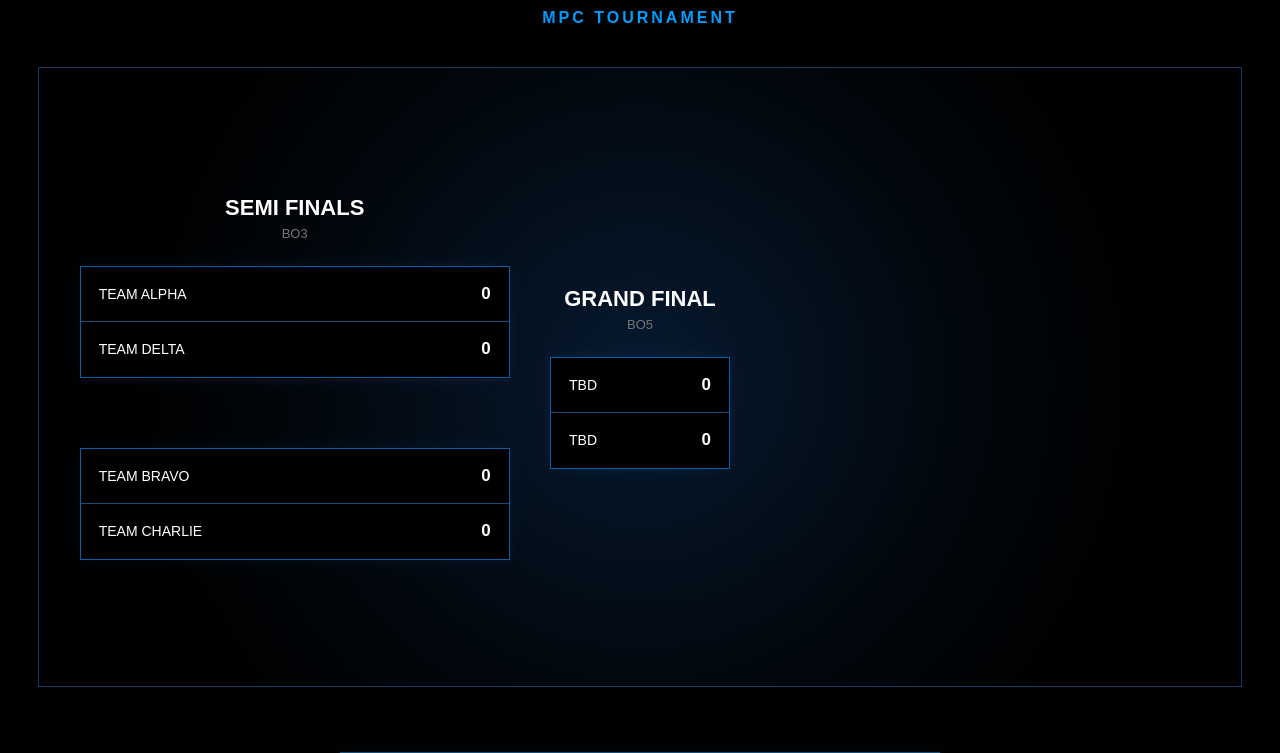
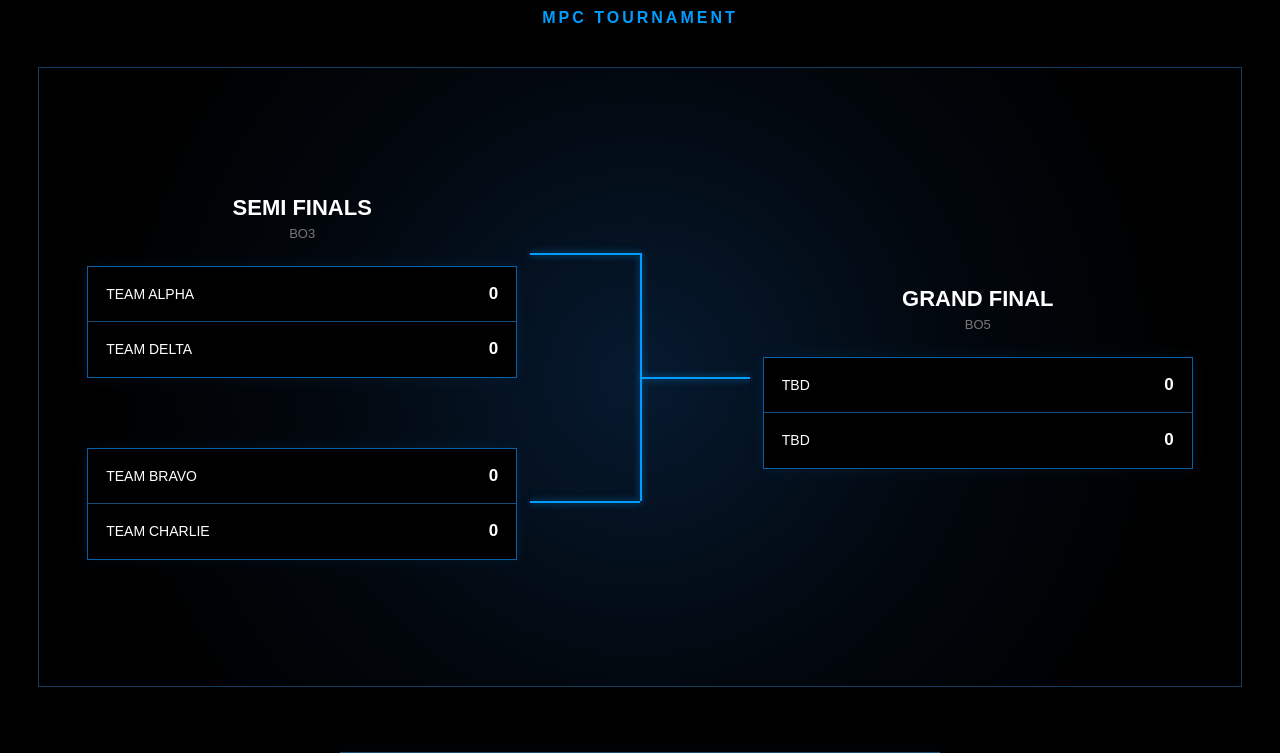
Before and after one commit to naqiuddin2303/MPC, a Flask app: page /playoff in a window 1280 px wide. Shown: the part 215-968 px from the top of the page. Run offline with Flask 3, Linux system fonts and the light colour scheme.

Commit message:
Update style.css

```diff
--- a/static/style.css
+++ b/static/style.css
@@ -377,39 +362,41 @@ tr:hover {
 
     margin: 0 auto;
 
-    padding: 55px 0;
+    padding: 45px 35px;
 
     display: grid;
 
     grid-template-columns:
         minmax(0, 1fr)
-        180px
         minmax(0, 1fr);
+
+    column-gap: 220px;
 
     align-items: stretch;
 
-    border: 1px solid #123e63;
+    border:
+        1px solid #123e63;
 
     background:
         radial-gradient(
             circle at center,
             #061a30 0%,
             #02080f 45%,
-            #000 75%
+            #000 80%
         );
 }
 
 
 /* ==========================================
-   SEMI FINALS COLUMN
+   SEMI FINALS
 ========================================== */
 
 .semi-finals {
-    width: 100%;
-
     position: relative;
 
     z-index: 5;
+
+    width: 100%;
 
     display: flex;
 
@@ -502,122 +498,15 @@ tr:hover {
 
 
 /* ==========================================
-   SEMI FINAL -> GRAND FINAL CONNECTOR
-========================================== */
-
-.bracket-lines {
-    position: relative;
-
-    width: 180px;
-
-    height: 100%;
-
-    z-index: 2;
-
-    pointer-events: none;
-}
-
-
-/* ==========================================
-   TOP LINE
-   SEMI FINAL 1
-========================================== */
-
-.line-top {
-    position: absolute;
-
-    left: 0;
-
-    top: 30%;
-
-    width: 90px;
-
-    height: 2px;
-
-    background: #009dff;
-
-    box-shadow:
-        0 0 6px rgba(0, 157, 255, 0.6);
-}
-
-
-/* ==========================================
-   BOTTOM LINE
-   SEMI FINAL 2
-========================================== */
-
-.line-bottom {
-    position: absolute;
-
-    left: 0;
-
-    top: 70%;
-
-    width: 90px;
-
-    height: 2px;
-
-    background: #009dff;
-
-    box-shadow:
-        0 0 6px rgba(0, 157, 255, 0.6);
-}
-
-
-/* ==========================================
-   VERTICAL CONNECTOR
-========================================== */
-
-.line-middle {
-    position: absolute;
-
-    left: 90px;
-
-    top: 30%;
-
-    width: 2px;
-
-    height: 40%;
-
-    background: #009dff;
-
-    box-shadow:
-        0 0 6px rgba(0, 157, 255, 0.6);
-}
-
-
-/* ==========================================
-   LINE INTO GRAND FINAL
-========================================== */
-
-.line-final {
-    position: absolute;
-
-    left: 90px;
-
-    top: 50%;
-
-    width: 90px;
-
-    height: 2px;
-
-    background: #009dff;
-
-    box-shadow:
-        0 0 6px rgba(0, 157, 255, 0.6);
-}
-
-
-/* ==========================================
    GRAND FINAL
 ========================================== */
 
 .grand-final {
-    width: 100%;
-
     position: relative;
 
     z-index: 5;
+
+    width: 100%;
 
     display: flex;
 
@@ -636,8 +526,153 @@ tr:hover {
 
 
 /* ==========================================
+   CONNECTOR
+========================================== */
+
+/*
+    Connector duduk sebagai overlay
+    di antara dua column.
+
+    Semi 1
+       ─────────┐
+                │
+                ├──────── Grand Final
+                │
+       ─────────┘
+    Semi 2
+*/
+
+
+.connector {
+    position: absolute;
+
+    top: 0;
+
+    bottom: 0;
+
+    left: 50%;
+
+    width: 220px;
+
+    transform:
+        translateX(-50%);
+
+    z-index: 3;
+
+    pointer-events: none;
+}
+
+
+/* ==========================================
+   CONNECTOR TOP
+========================================== */
+
+.connector-top {
+    position: absolute;
+
+    left: 0;
+
+    top: 30%;
+
+    width: 110px;
+
+    height: 2px;
+
+    background: #009dff;
+
+    box-shadow:
+        0 0 7px rgba(
+            0,
+            157,
+            255,
+            0.7
+        );
+}
+
+
+/* ==========================================
+   CONNECTOR BOTTOM
+========================================== */
+
+.connector-bottom {
+    position: absolute;
+
+    left: 0;
+
+    top: 70%;
+
+    width: 110px;
+
+    height: 2px;
+
+    background: #009dff;
+
+    box-shadow:
+        0 0 7px rgba(
+            0,
+            157,
+            255,
+            0.7
+        );
+}
+
+
+/* ==========================================
+   CONNECTOR VERTICAL
+========================================== */
+
+.connector-vertical {
+    position: absolute;
+
+    left: 110px;
+
+    top: 30%;
+
+    width: 2px;
+
+    height: 40%;
+
+    background: #009dff;
+
+    box-shadow:
+        0 0 7px rgba(
+            0,
+            157,
+            255,
+            0.7
+        );
+}
+
+
+/* ==========================================
+   CONNECTOR TO GRAND FINAL
+========================================== */
+
+.connector-final {
+    position: absolute;
+
+    left: 110px;
+
+    top: 50%;
+
+    width: 110px;
+
+    height: 2px;
+
+    background: #009dff;
+
+    box-shadow:
+        0 0 7px rgba(
+            0,
+            157,
+            255,
+            0.7
+        );
+}
+
+
+/* ==========================================
    THIRD PLACE
-   COMPLETELY SEPARATE
 ========================================== */
 
 .third-place-section {
```
Also changed, not shown: other parts of static/style.css (+137 -96 lines).
